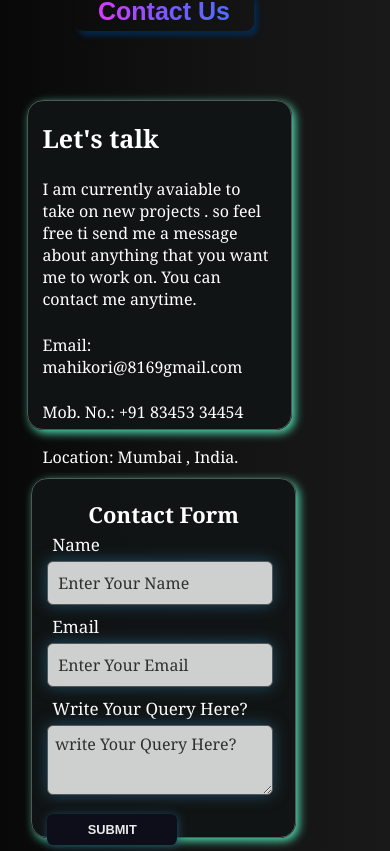
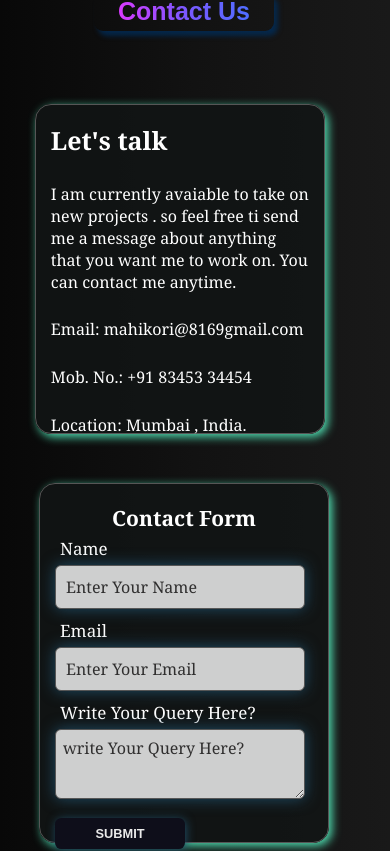
Before and after one commit to pankajkori81/Pk-Portfolio, a React (Vite) app: page / in a window 390 px wide. Shown: the part 8241-9092 px from the top of the page. Built offline with nearby package versions, Linux system fonts and the light colour scheme; a web font is replaced by a local one.

Commit message:
Update Contact.css

```diff
--- a/src/components/Contact/Contact.css
+++ b/src/components/Contact/Contact.css
@@ -221,7 +221,7 @@ color: #fff;
     text-align: center;
     font-size: 25px;
     font-family: Arial, Helvetica, sans-serif;
-    margin-left: 19%;
+    margin-left: 24%;
     margin-top: 4%;
     padding: 5px;
     width: 180px;
@@ -240,11 +240,11 @@ color: #fff;
 
 
 .contact .left-contact .detail{
-    width: 265px;
+    width: 290px;
     height: 330px;
     margin-bottom: 5%;
      /* margin-top: 5%; */
-     margin-left: 10%;
+     margin-left: 12%;
      background-color: rgba(18, 22, 21, 0.863);
      padding: 15px;
      border: 1px solid #565656;
@@ -257,7 +257,7 @@ color: #fff;
     font-size: 25px;
     font-family: Georgia, 'Times New Roman', Times, serif;
     font-weight: 700;
-    margin-top: 5px;
+    margin-top: 3px;
 }
 .detail p{
    font-size: 16px;
@@ -267,10 +267,10 @@ color: #fff;
 
 
 .contact .right-contact{
-    width: 265px;
+    width: 290px;
    height: 360px;
     margin-top: 35px;
-    margin-left: 8%;
+    margin-left: 10%;
     margin-bottom: 5%;
 
     background-color: rgba(18, 22, 21, 0.863);
@@ -282,7 +282,7 @@ color: #fff;
  .contact .right-contact h2{
      text-align: center;
     color: #fff;
-    font-size: 22px;
+    font-size: 21px;
     font-family: Georgia, 'Times New Roman', Times, serif;
     font-weight: 800;
     margin-top: 1.8%;
```
